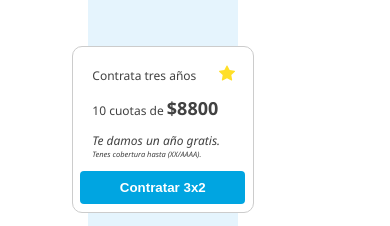
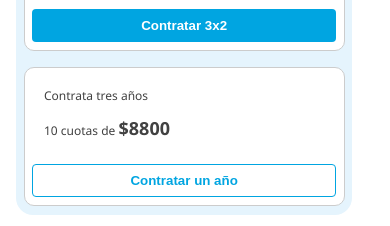
Before and after one commit to Santiagorich/Lu-Consigna, a plain HTML site: page plans/index.html in a window 390 px wide. Shown: the part 274-500 px from the top of the page. Drawn offline with Linux system fonts and the light colour scheme.

Commit message:
More responsive

```diff
--- a/plans/style.css
+++ b/plans/style.css
@@ -6,7 +6,8 @@ body {
 }
 
 .contenedor {
-    margin: 5em;
+    margin: 0.5em;
+    min-width: 200px;
     display: flex;
     align-content: center;
 }
@@ -180,8 +181,7 @@ body {
 @media only screen and (max-width: 745px) {
     .plan {
         height: 100%;
-        width: 40%;
-        padding: 2em;
+        width: 85%;
     }
     .plantext {
         margin-bottom: 5em;
@@ -204,5 +204,6 @@ body {
     }
     .carta {
         height: 100%;
+        width: 100%;
     }
 }
```
Also changed, not shown: 1 other file.
